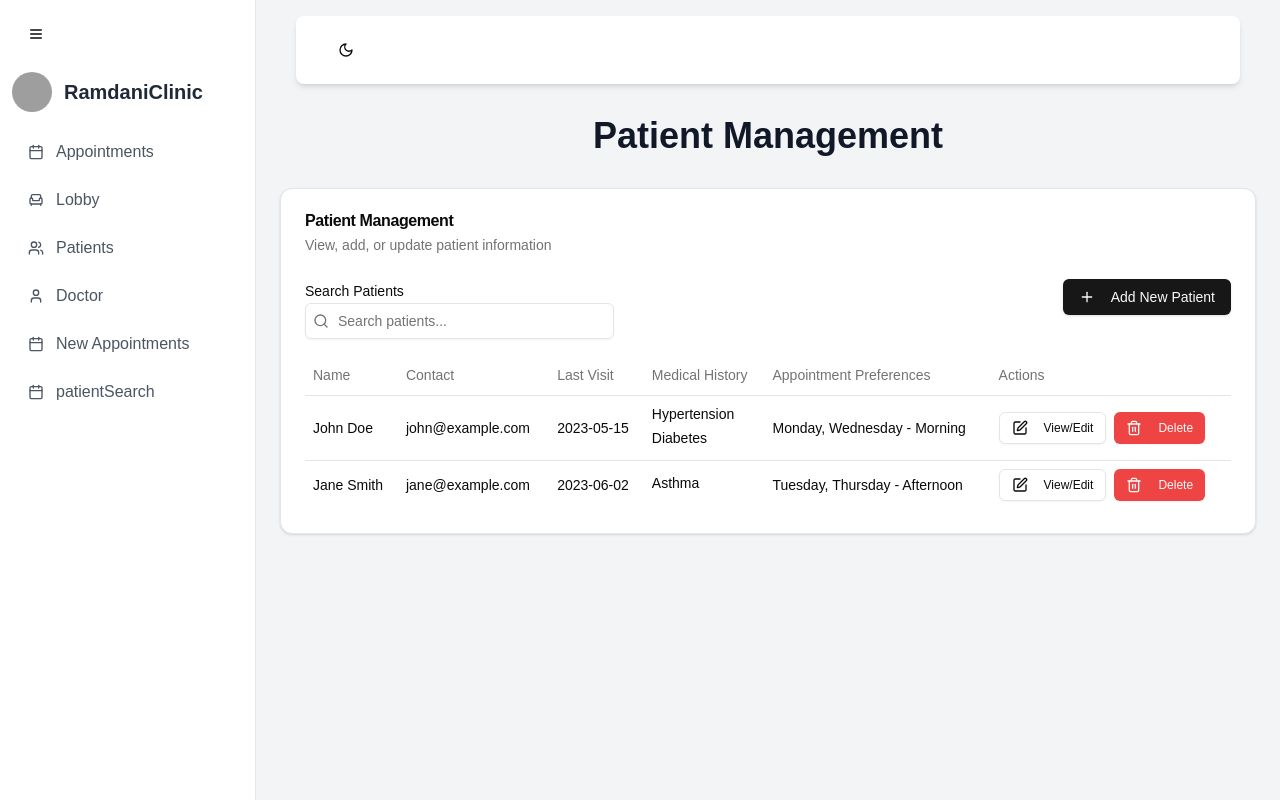
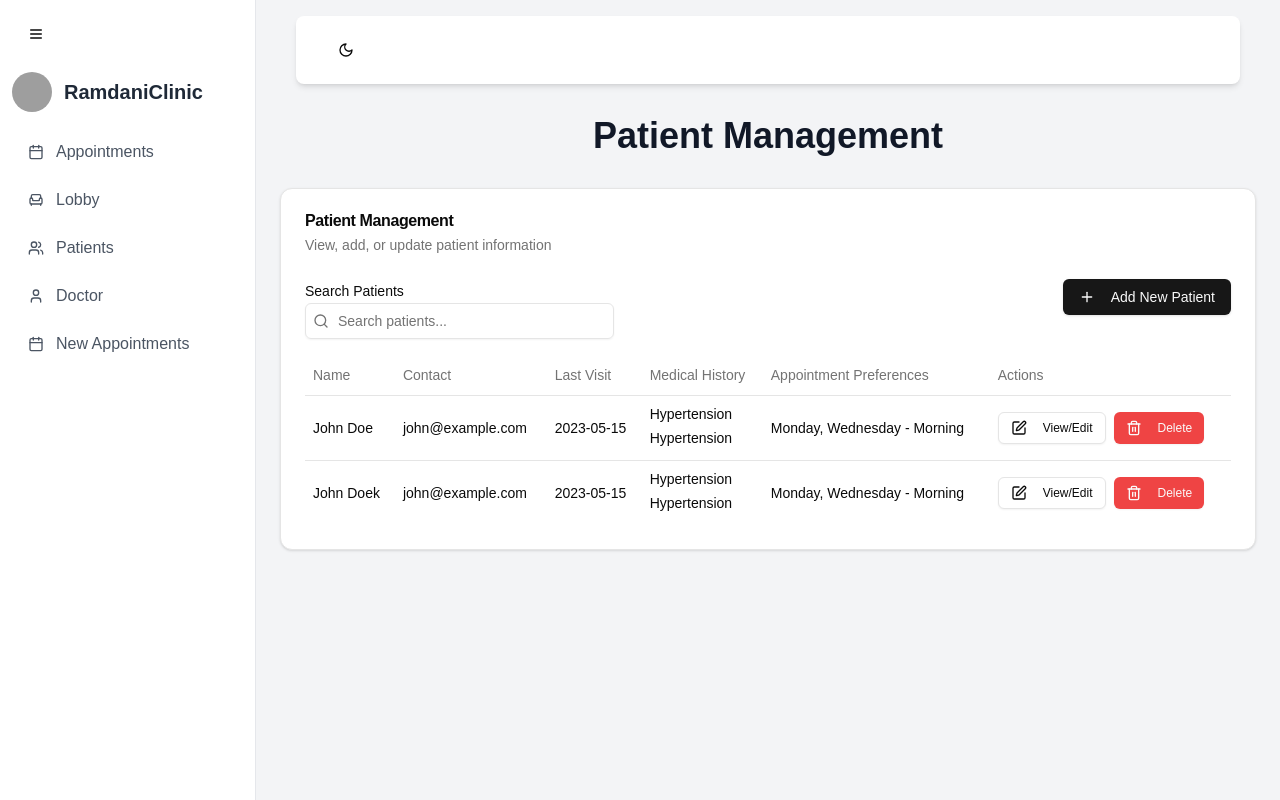
Before and after one commit to ismail-devmaster/nework, a Next.js app: page /receptionist/patients in a window 1280 px wide. Built offline with nearby package versions, Linux system fonts and the light colour scheme; grey boxes are pictures that could not be loaded.

Commit message:
modify patient managment in receptionist

```diff
--- a/app/receptionist/details/patientSearchRec/page.tsx
+++ /dev/null
@@ -1,187 +0,0 @@
-"use client";
-
-import { useState } from "react";
-import { Input } from "@/components/ui/input";
-import { Button } from "@/components/ui/button";
-import { Card, CardContent, CardHeader, CardTitle } from "@/components/ui/card";
-import { Avatar, AvatarFallback } from "@/components/ui/avatar";
-import { Search } from "lucide-react";
-import PatientDetails from "./patientDetails";
-import {
-  Dialog,
-  DialogContent,
-  DialogHeader,
-  DialogTitle,
-} from "@/components/ui/dialog";
-
-// Mock patient data (unchanged)
-const patients = [
-  {
-    id: 1,
-    name: "John Doe",
-    age: 45,
-    dateOfBirth: "1978-05-15",
-    sex: "Male",
-    phoneNumber: "(555) 123-4567",
-    email: "john.doe@example.com",
-    condition: "Hypertension",
-    medicalHistory: [
-      {
-        date: "2022-03-10",
-        diagnosis: "Hypertension",
-        treatment: "Prescribed lisinopril",
-      },
-      {
-        date: "2021-11-22",
-        diagnosis: "Sprained ankle",
-        treatment: "Rest and ice therapy",
-      },
-    ],
-    paymentHistory: [
-      {
-        date: "2023-06-01",
-        time: "10:30",
-        doctor: "Dr. Zin Dinne",
-        amount: 150,
-        description: "Regular checkup",
-        status: "Pending",
-      },
-      {
-        date: "2023-03-15",
-        time: "14:00",
-        doctor: "Dr. Zin Dinne",
-        amount: 75,
-        description: "Blood test",
-        status: "Paid",
-      },
-    ],
-  },
-  {
-    id: 2,
-    name: "Jane Smith",
-    age: 32,
-    dateOfBirth: "1991-09-22",
-    sex: "Female",
-    phoneNumber: "(555) 987-6543",
-    email: "jane.smith@example.com",
-    condition: "Diabetes",
-    medicalHistory: [
-      {
-        date: "2022-07-05",
-        diagnosis: "Type 2 Diabetes",
-        treatment: "Prescribed metformin",
-      },
-      {
-        date: "2021-12-10",
-        diagnosis: "Influenza",
-        treatment: "Bed rest and fluids",
-      },
-    ],
-    paymentHistory: [
-      {
-        date: "2023-05-20",
-        time: "11:00",
-        doctor: "Dr. ismail",
-        amount: 200,
-        description: "Diabetes consultation",
-        status: "Pending",
-      },
-      {
-        date: "2023-02-10",
-        time: "11:00",
-        doctor: "Dr. ismail",
-        amount: 100,
-        description: "HbA1c test",
-        status: "Paid",
-      },
-    ],
-  },
-];
-
-export default function PatientSearch() {
-  const [searchTerm, setSearchTerm] = useState("");
-  const [filteredPatients, setFilteredPatients] = useState(patients);
-  const [selectedPatient, setSelectedPatient] = useState(null);
-  const [isDialogOpen, setIsDialogOpen] = useState(false);
-
-  const handleSearch = (event: React.ChangeEvent<HTMLInputElement>) => {
-    const term = event.target.value.toLowerCase();
-    setSearchTerm(term);
-
-    const filtered = patients.filter(
-      (patient) =>
-        patient.name.toLowerCase().includes(term) ||
-        patient.condition.toLowerCase().includes(term)
-    );
-    setFilteredPatients(filtered);
-  };
-
-  const handlePatientClick = (patient) => {
-    setSelectedPatient(patient);
-    setIsDialogOpen(true);
-  };
-
-  return (
-    <div className="max-w-4xl mx-auto p-4">
-      <Card>
-        <CardHeader>
-          <CardTitle>Patient Search</CardTitle>
-        </CardHeader>
-        <CardContent>
-          <div className="flex items-center space-x-2 mb-4">
-            <Input
-              type="text"
-              placeholder="Search patients..."
-              value={searchTerm}
-              onChange={handleSearch}
-              className="flex-grow"
-            />
-            <Button variant="outline" size="icon">
-              <Search className="h-4 w-4" />
-              <span className="sr-only">Search</span>
-            </Button>
-          </div>
-          <div className="space-y-4">
-            {filteredPatients.map((patient) => (
-              <Card
-                key={patient.id}
-                className="cursor-pointer hover:bg-gray-100 transition-colors"
-                onClick={() => handlePatientClick(patient)}
-              >
-                <CardContent className="flex items-center space-x-4 py-4">
-                  <Avatar>
-                    <AvatarFallback>
-                      {patient.name
-                        .split(" ")
-                        .map((n) => n[0])
-                        .join("")}
-                    </AvatarFallback>
-                  </Avatar>
-                  <div className="flex-grow">
-                    <h3 className="text-lg font-semibold">{patient.name}</h3>
-                    <p className="text-sm text-gray-500">Age: {patient.age}</p>
-                    <p className="text-sm text-gray-500">
-                      Condition: {patient.condition}
-                    </p>
-                  </div>
-                </CardContent>
-              </Card>
-            ))}
-            {filteredPatients.length === 0 && (
-              <p className="text-center text-gray-500">No patients found</p>
-            )}
-          </div>
-        </CardContent>
-      </Card>
-
-      <Dialog open={isDialogOpen} onOpenChange={setIsDialogOpen}>
-        <DialogContent className="max-w-3xl">
-          <DialogHeader>
-            <DialogTitle>Patient Details</DialogTitle>
-          </DialogHeader>
-          {selectedPatient && <PatientDetails patient={selectedPatient} />}
-        </DialogContent>
-      </Dialog>
-    </div>
-  );
-}
--- a/app/receptionist/layout.tsx
+++ b/app/receptionist/layout.tsx
@@ -144,19 +144,6 @@ const ReceptionistDashboardComponent = ({
               <Calendar className="w-4 h-4" />
               {isSidebarOpen && <span className="ml-3">New Appointments</span>}
             </Link>
-
-            <Link
-              className={`flex items-center px-4 py-2 ${
-                activeContent === "patientSearch"
-                  ? "text-gray-900 dark:text-white bg-gray-100 dark:bg-gray-700"
-                  : "text-gray-600 dark:text-gray-400 hover:bg-gray-100 dark:hover:bg-gray-700 hover:text-gray-900 dark:hover:text-white"
-              }`}
-              href="/receptionist/details/patientSearchRec"
-              onClick={() => setActiveContent("patientSearch")}
-            >
-              <Calendar className="w-4 h-4" />
-              {isSidebarOpen && <span className="ml-3">patientSearch</span>}
-            </Link>
           </nav>
         </div>
       </aside>
--- a/app/receptionist/patients/page.tsx
+++ b/app/receptionist/patients/page.tsx
@@ -38,24 +38,78 @@ import {
   DialogTitle,
   DialogTrigger,
 } from "@/components/ui/dialog";
+import PatientDetails from "./patientDetails";
 
 const ReceptionistPatient = () => {
   const [patients, setPatients] = React.useState([
+    // {
+    //   id: 1,
+    //   name: "John Doe",
+    //   contact: "john@example.com",
+    //   lastVisit: "2023-05-15",
+    //   medicalHistory: [
+    //     {
+    //       condition: "Hypertension",
+    //       diagnosisDate: "2020-03-10",
+    //       medications: "Lisinopril",
+    //     },
+    //     {
+    //       condition: "Diabetes",
+    //       diagnosisDate: "2019-11-22",
+    //       medications: "Metformin",
+    //     },
+    //   ],
+    //   appointmentPreferences: {
+    //     preferredDays: ["Monday", "Wednesday"],
+    //     preferredTime: "Morning",
+    //     notes: "Prefers early morning appointments",
+    //   },
+    // },
     {
+      contact: "john@example.com",
+      lastVisit: "2023-05-15",
       id: 1,
       name: "John Doe",
-      contact: "john@example.com",
-      lastVisit: "2023-05-15",
+      age: 45,
+      dateOfBirth: "1978-05-15",
+      sex: "Male",
+      phoneNumber: "(555) 123-4567",
+      email: "john.doe@example.com",
+      condition: "Hypertension",
       medicalHistory: [
         {
           condition: "Hypertension",
           diagnosisDate: "2020-03-10",
           medications: "Lisinopril",
+          date: "2022-03-10",
+          diagnosis: "Hypertension",
+          treatment: "Prescribed lisinopril",
         },
         {
-          condition: "Diabetes",
-          diagnosisDate: "2019-11-22",
-          medications: "Metformin",
+          condition: "Hypertension",
+          diagnosisDate: "2020-03-10",
+          medications: "Lisinopril",
+          date: "2021-11-22",
+          diagnosis: "Sprained ankle",
+          treatment: "Rest and ice therapy",
+        },
+      ],
+      paymentHistory: [
+        {
+          date: "2023-06-01",
+          time: "10:30",
+          doctor: "Dr. Zin Dinne",
+          amount: 150,
+          description: "Regular checkup",
+          status: "Pending",
+        },
+        {
+          date: "2023-03-15",
+          time: "14:00",
+          doctor: "Dr. Zin Dinne",
+          amount: 75,
+          description: "Blood test",
+          status: "Paid",
         },
       ],
       appointmentPreferences: {
@@ -64,22 +118,75 @@ const ReceptionistPatient = () => {
         notes: "Prefers early morning appointments",
       },
     },
+    // {
+    //   id: 2,
+    //   name: "Jane Smith",
+    //   contact: "jane@example.com",
+    //   lastVisit: "2023-06-02",
+    //   medicalHistory: [
+    //     {
+    //       condition: "Asthma",
+    //       diagnosisDate: "2018-07-15",
+    //       medications: "Albuterol inhaler",
+    //     },
+    //   ],
+    //   appointmentPreferences: {
+    //     preferredDays: ["Tuesday", "Thursday"],
+    //     preferredTime: "Afternoon",
+    //     notes: "Prefers late afternoon appointments",
+    //   },
+    // },
     {
+      contact: "john@example.com",
+      lastVisit: "2023-05-15",
       id: 2,
-      name: "Jane Smith",
-      contact: "jane@example.com",
-      lastVisit: "2023-06-02",
+      name: "John Doek",
+      age: 45,
+      dateOfBirth: "1978-05-15",
+      sex: "Male",
+      phoneNumber: "(555) 123-4567",
+      email: "john.doe@example.com",
+      condition: "Hypertension",
       medicalHistory: [
         {
-          condition: "Asthma",
-          diagnosisDate: "2018-07-15",
-          medications: "Albuterol inhaler",
+          condition: "Hypertension",
+          diagnosisDate: "2020-03-10",
+          medications: "Lisinopril",
+          date: "2022-03-10",
+          diagnosis: "Hypertension",
+          treatment: "Prescribed lisinopril",
+        },
+        {
+          condition: "Hypertension",
+          diagnosisDate: "2020-03-10",
+          medications: "Lisinopril",
+          date: "2021-11-22",
+          diagnosis: "Sprained ankle",
+          treatment: "Rest and ice therapy",
+        },
+      ],
+      paymentHistory: [
+        {
+          date: "2023-06-01",
+          time: "10:30",
+          doctor: "Dr. Zin Dinne",
+          amount: 150,
+          description: "Regular checkup",
+          status: "Pending",
+        },
+        {
+          date: "2023-03-15",
+          time: "14:00",
+          doctor: "Dr. Zin Dinne",
+          amount: 75,
+          description: "Blood test",
+          status: "Paid",
         },
       ],
       appointmentPreferences: {
-        preferredDays: ["Tuesday", "Thursday"],
-        preferredTime: "Afternoon",
-        notes: "Prefers late afternoon appointments",
+        preferredDays: ["Monday", "Wednesday"],
+        preferredTime: "Morning",
+        notes: "Prefers early morning appointments",
       },
     },
   ]);
@@ -114,6 +221,13 @@ const ReceptionistPatient = () => {
     setPatientToDelete(null);
   };
 
+  const [isHelloDialogOpen, setIsHelloDialogOpen] = React.useState(false);
+  const [isPatientInfoDialogOpen, setIsPatientInfoDialogOpen] =
+    React.useState(false);
+  const handlePatientClick = (patient) => {
+    setSelectedPatient(patient);
+    setIsPatientInfoDialogOpen(true);
+  };
   return (
     <div className="w-full max-w-6xl mx-auto">
       <h1 className="text-4xl font-extrabold text-gray-900 mb-8 text-center dark:text-white">
@@ -277,7 +391,12 @@ const ReceptionistPatient = () => {
             <TableBody>
               {filteredPatients.map((patient) => (
                 <TableRow key={patient.id}>
-                  <TableCell>{patient.name}</TableCell>
+                  <TableCell
+                    className="cursor-pointer"
+                    onClick={() => handlePatientClick(patient)}
+                  >
+                    {patient.name}
+                  </TableCell>
                   <TableCell>{patient.contact}</TableCell>
                   <TableCell>{patient.lastVisit}</TableCell>
                   <TableCell>
@@ -542,6 +661,17 @@ const ReceptionistPatient = () => {
           </Table>
         </CardContent>
       </Card>
+      <Dialog
+        open={isPatientInfoDialogOpen}
+        onOpenChange={setIsPatientInfoDialogOpen}
+      >
+        <DialogContent className="max-w-3xl">
+          <DialogHeader>
+            <DialogTitle>Patient Details</DialogTitle>
+          </DialogHeader>
+          {selectedPatient && <PatientDetails patient={selectedPatient} />}
+        </DialogContent>
+      </Dialog>
     </div>
   );
 };
```
Also changed, not shown: app/receptionist/patients/patientDetails.tsx (renamed from app/receptionist/details/patientSearchRec/patientDetails.tsx).
